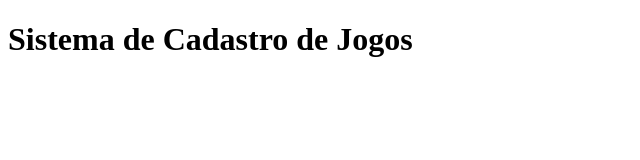
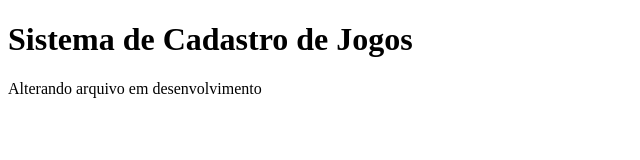
Before and after one commit to gushabib/sistema-de-cadastro, a plain HTML site: page index.html in a window 1280 px wide. Shown: the whole page, without its empty margins (0-640 px from the left). Drawn offline with Linux system fonts and the light colour scheme.

Commit message:
alterando arquivos em desenvolvimento

```diff
--- a/app.js
+++ b/app.js
@@ -1,2 +1,3 @@
 console.log("rodando o sistema de gerenciamento de jogos")
 console.log("fazendo teste diretamente no cmd")
+console.log("alterando arquivo em desenvolvimento")
--- a/index.html
+++ b/index.html
@@ -9,5 +9,6 @@
 <body>
     <h1>Sistema de Cadastro de Jogos</h1>
     <script src="app.js"></script>
+    <p>Alterando arquivo em desenvolvimento</p>
 </body>
 </html>
```
